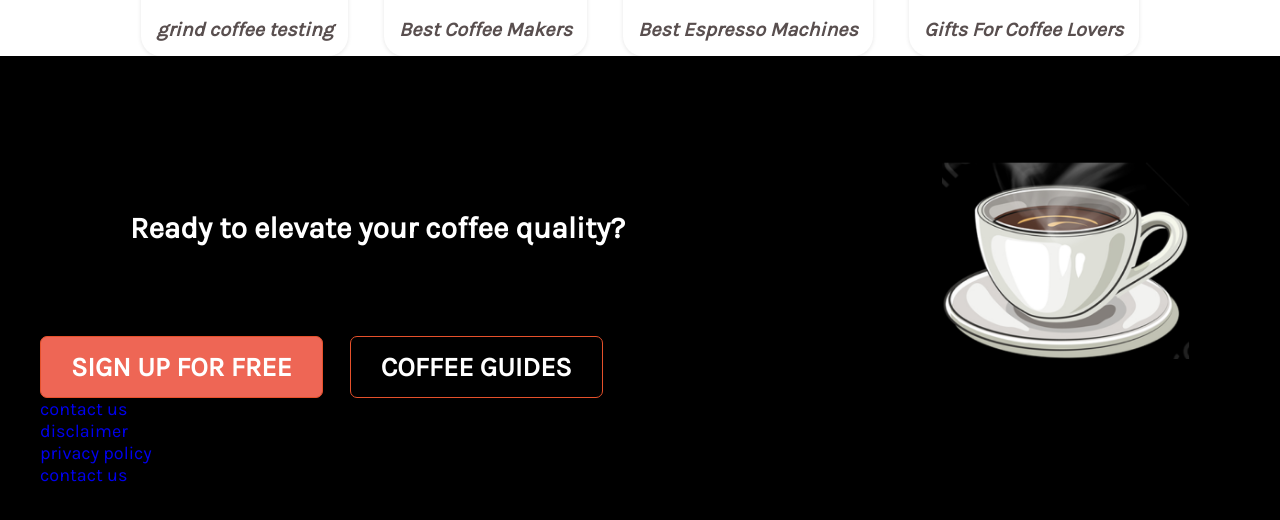
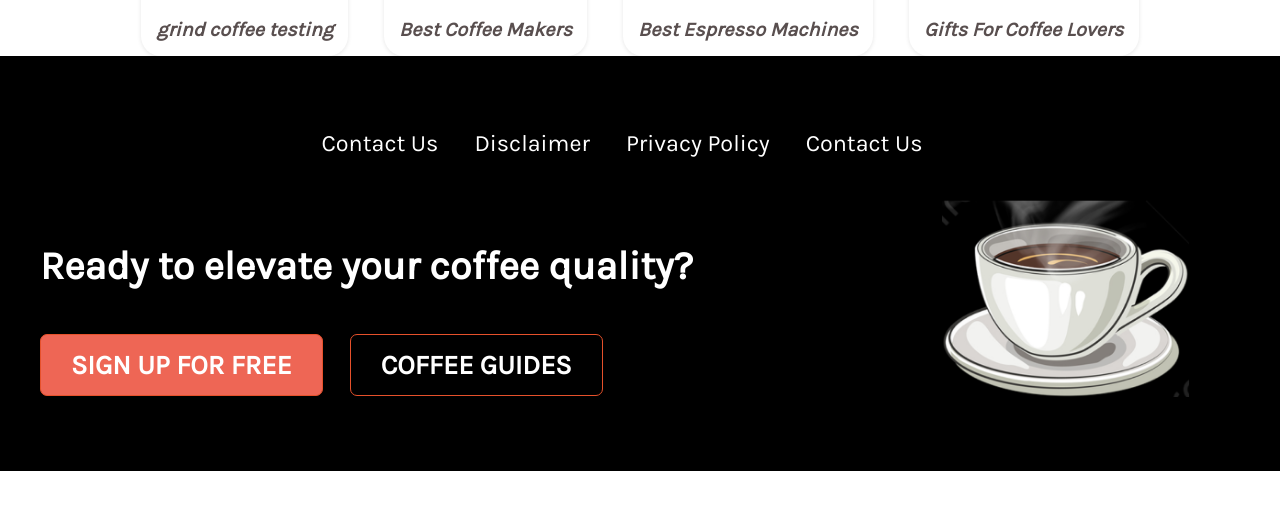
Before and after one commit to Cash-coder/cozy_cup, a React (Create React App) app: page /home in a window 1280 px wide. Shown: the part 2193-2713 px from the top of the page. After the commit the page ends 2664 px from the top, so only its background shows below. Built offline with nearby package versions, Linux system fonts and the light colour scheme.

Commit message:
footer desktop done

```diff
--- a/src/components/Footer.js
+++ b/src/components/Footer.js
@@ -2,25 +2,10 @@ import '../styles/footer.css';
 import {footerMenuItems} from '../data/const';
 
 export default function Footer () {
-const CoffeeCupPic = () => {
-  return <img src="../images/Coffee-Graphics.jpg" alt="Coffe cup"/>
-}
 
-  return (
-    <footer className="footer">
-      <div className="footer-wrapper">
-        <div className="footer-hero">
-          <div className="footer-contact">
-            <h2>Ready to elevate your coffee quality?</h2>
-            <div className="footer-buttons">
-              <a className="footer-btn" href="#">SIGN UP FOR FREE</a>
-              <a className="footer-btn" id="footer-btn-2" href="#">COFFEE GUIDES</a>
-            </div>
-          </div>
-          <img src={require('../images/coffee-cup.png')} alt="Coffe cup"/>
-        </div>
-        <div className="footer-nav">
-        <ul id="footer-widgets">
+  const FooterItems = () => (
+    <div className="footer-nav">
+      <ul id="footer-widgets">
         {footerMenuItems.map((item, index) =>
           <li key={index}>
             <a
@@ -29,6 +14,22 @@ const CoffeeCupPic = () => {
             </a>
           </li>)}
       </ul>
+    </div>
+  )
+
+  return (
+    <footer className="footer">
+      <FooterItems />
+      <div className="footer-wrapper">
+        <div className="footer-hero">
+          <div className="footer-contact">
+            <h4>Ready to elevate your coffee quality?</h4>
+            <div className="footer-buttons">
+              <a className="footer-btn" href="#">SIGN UP FOR FREE</a>
+              <a className="footer-btn" id="footer-btn-2" href="#">COFFEE GUIDES</a>
+            </div>
+          </div>
+          <img src={require('../images/coffee-cup.png')} alt="Coffe cup"/>
         </div>
       </div>
     </footer>
--- a/src/styles/footer.css
+++ b/src/styles/footer.css
@@ -1,7 +1,7 @@
 .footer{
     /*background-color: #181919;*/
     background-color: black;
-    padding: 64px 0 64px 0; /*padding top and bottom*/
+    padding: 74px 0 74px 0; /*padding top and bottom*/
     /*display:block;*/
 }
 .footer-wrapper {
@@ -56,11 +56,33 @@
     height:200px;
     margin-right: 50px;
 }
-.footer-contact h2 {
+.footer-contact h4 {
+    font-size: 2.2em;
     color: white;
     white-space: nowrap;
+    padding: 45px 0 ;
 }
 
 .footer-nav {
+    display: block;
+    text-align:center;
+}
+#footer-widgets {
+    list-style: none;
+    padding:0;
+    margin-bottom: 40px;
+}
 
+#footer-widgets li {
+    display: inline-block;
+    margin-right: 2em;
 }
+#footer-widgets li a {
+    color:white;
+    text-transform: capitalize;
+    font-size: 1.3em;
+}
+#footer-widgets li a:hover {
+    color: #e6512b;
+    text-decoration: underline;
+}
```
